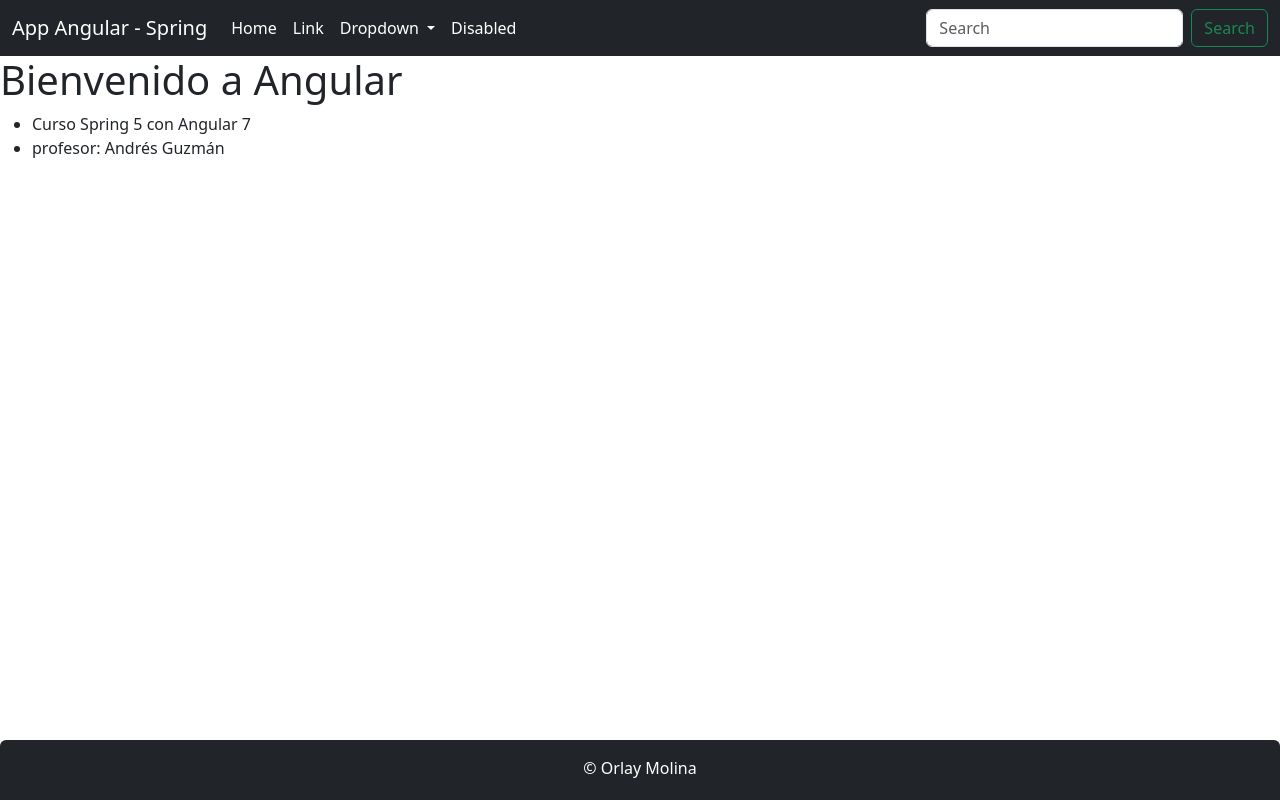
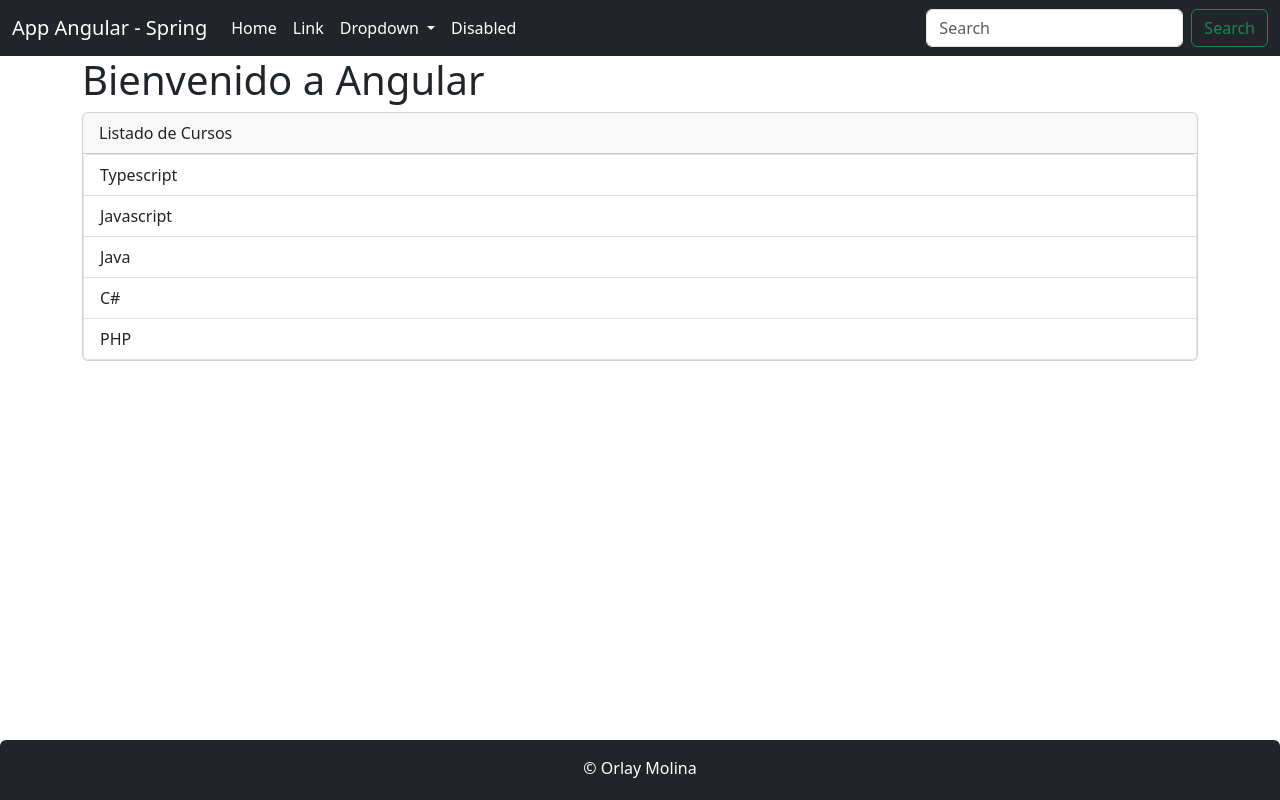
Before and after one commit to OrlayMolina/clientes-app, an Angular app: page / in a window 1280 px wide. Built offline with nearby package versions, Linux system fonts and the light colour scheme.

Commit message:
Se muestra una lista a partir de un ngFor

```diff
--- a/src/app/app.component.html
+++ b/src/app/app.component.html
@@ -1,10 +1,9 @@
 
 <app-header></app-header>
-<h1>{{ title }}</h1>
+<div class="container">
+  <h1>{{ title }}</h1>
 
-<ul>
-  <li>{{ curso }}</li>
-  <li>profesor: {{ profesor }}</li>
-</ul>
+  <app-directiva></app-directiva>
+</div>
 
 <app-footer></app-footer>
--- a/src/app/app.module.ts
+++ b/src/app/app.module.ts
@@ -4,6 +4,7 @@ import { BrowserModule } from '@angular/platform-browser';
 import { AppComponent } from './app.component';
 import { HeaderComponent } from './header/header.component';
 import { FooterComponent } from './footer/footer.component';
+import { DirectivaComponent } from './directiva/directiva.component';
 
 
 @NgModule({
@@ -11,6 +12,7 @@ import { FooterComponent } from './footer/footer.component';
     AppComponent,
     HeaderComponent,
     FooterComponent,
+    DirectivaComponent,
   ],
   imports: [
     BrowserModule
--- /dev/null
+++ b/src/app/directiva/directiva.component.html
@@ -0,0 +1,7 @@
+<div class="card">
+  <div class="card-header">Listado de Cursos</div>
+  <ul class="list-group">
+    <!--<li class="list-group-item" *ngFor="let curso of listaCurso"></li>-->
+    <li class="list-group-item" *ngFor="let curso of listaCurso">{{ curso }}</li>
+  </ul>
+</div>
--- /dev/null
+++ b/src/app/directiva/directiva.component.ts
@@ -0,0 +1,14 @@
+import { Component } from '@angular/core';
+
+@Component({
+  selector: 'app-directiva',
+  templateUrl: './directiva.component.html'
+})
+export class DirectivaComponent {
+
+  listaCurso: string[] = ['Typescript', 'Javascript', 'Java', 'C#', 'PHP'];
+
+  constructor(){
+
+  }
+}
```
Also changed, not shown: 1 other file (tests, documents, lock files or other folders).
